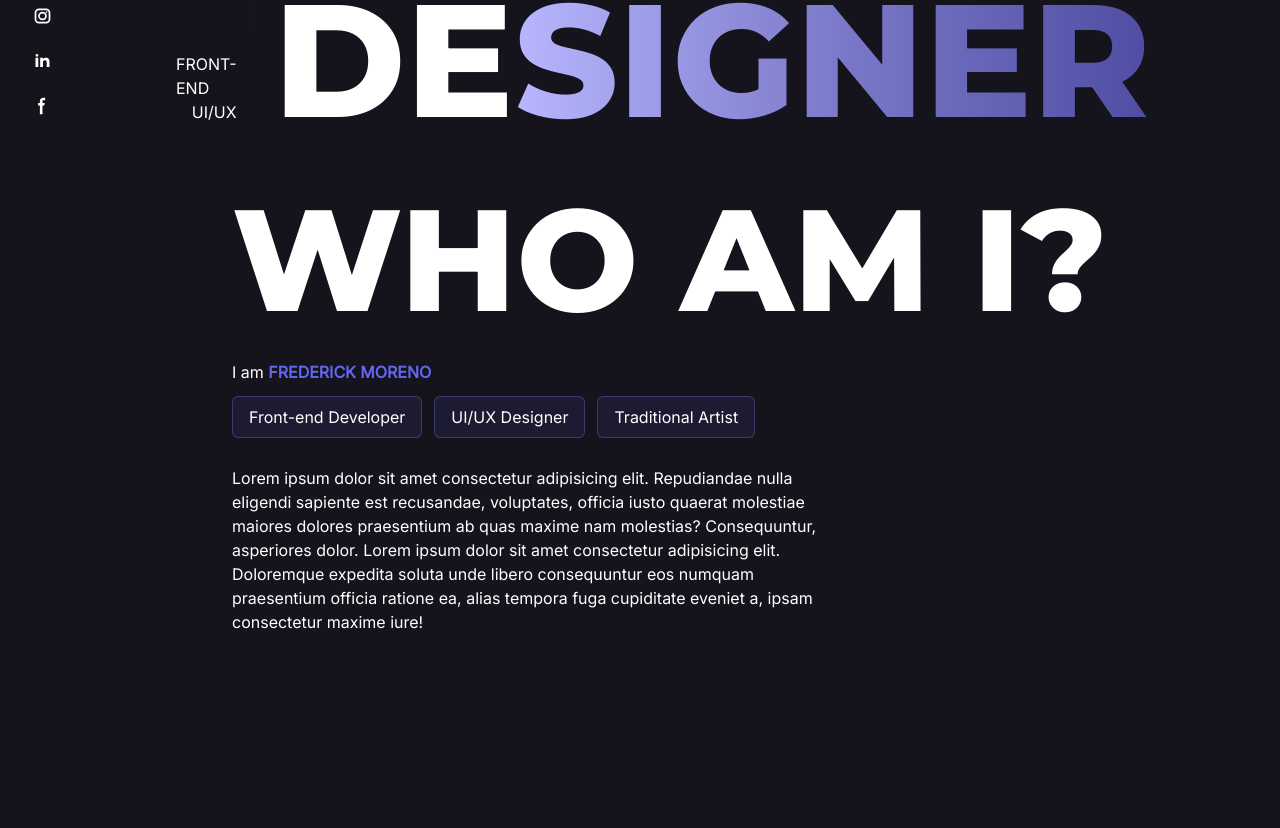
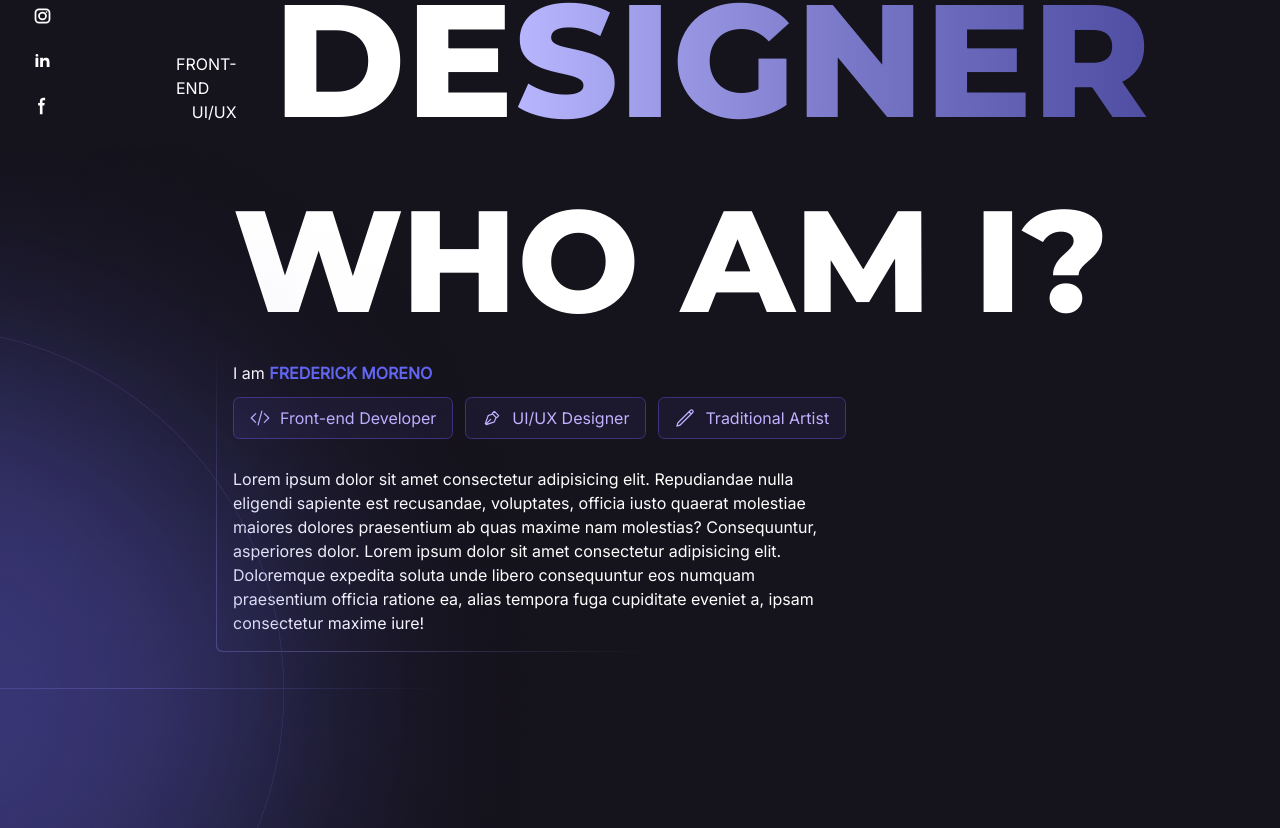
Before and after one commit to fwedwicc/FM-Portfolio, a React (Vite) app in the folder fm-portfolio/: page / in a window 1280 px wide. Shown: the part 652-1480 px from the top of the page. Built offline with nearby package versions, Linux system fonts and the light colour scheme.

Commit message:
Added assets and created some components for about section

```diff
--- a/fm-portfolio/src/App.jsx
+++ b/fm-portfolio/src/App.jsx
@@ -53,9 +53,9 @@ export default function App() {
       <main ref={(el) => (sectionsRef.current[0] = el)} className='h-screen bg-grid bg-contain bg-center bg-no-repeat' id='home'>
         <Hero />
       </main>
-      <main ref={(el) => (sectionsRef.current[1] = el)} className='h-[130vh]' id='about'>
+      <section ref={(el) => (sectionsRef.current[1] = el)} className='h-[130vh]' id='about'>
         <About />
-      </main>
+      </section>
     </>
   )
 }
--- a/fm-portfolio/src/assets/index.js
+++ b/fm-portfolio/src/assets/index.js
@@ -2,7 +2,8 @@ import github from './github.svg'
 import instagram from './instagram.svg'
 import facebook from './facebook.svg'
 import linkedin from './linkedin.svg'
-import glow from './glow.png'
+import glow01 from './glow-01.png'
+import glow02 from './glow-02.png'
 import grid from './grid.png'
 import FMlogo from './FM-logo.png'
 
@@ -11,7 +12,8 @@ export {
   instagram,
   facebook,
   linkedin,
-  glow,
+  glow01,
+  glow02,
   grid,
   FMlogo,
 }
--- a/fm-portfolio/src/components/About.jsx
+++ b/fm-portfolio/src/components/About.jsx
@@ -1,4 +1,5 @@
 import React, { useEffect } from 'react';
+import { glow02 } from '../assets';
 import gsap from 'gsap';
 import { ScrollTrigger } from 'gsap/ScrollTrigger';
 
@@ -24,9 +25,12 @@ const About = () => {
   }, []);
 
   return (
+    <>
+      <img src={glow02} alt="Glow eclipse" className='absolute top-[100vh] inset-0' />
       <div className='lg:pl-[13.5rem] pl-[2rem] lg:p-6 p-4 flex'>
         <div className='grid grid-cols-8'>
-        <div className='col-span-5 p-4 rounded-md' id='heading-1'>
+          <div className='col-span-5 p-px rounded-md bg-border-gradient-1' id='heading-1'>
+            <div className='p-4 bg-base rounded-md'>
               <h1 className='uppercase text-white font-black text-[2.5rem] lg:text-[9rem] whitespace-nowrap leading-none'>Who am i?</h1>
               <div className='my-7 space-y-3'>
                 <p>
@@ -35,14 +39,31 @@ const About = () => {
                   </span>
                 </p>
                 {/* Professional Roles */}
-            <div className='space-x-3'>
-              <span className='bg-indigo-500 text-white rounded-[0.4rem] py-2 px-4 bg-opacity-10 border border-indigo-400 border-opacity-30 inline-block'>Front-end Developer</span>
-              <span className='bg-indigo-500 text-white rounded-[0.4rem] py-2 px-4 bg-opacity-10 border border-indigo-400 border-opacity-30 inline-block'>UI/UX Designer</span>
-              <span className='bg-indigo-500 text-white rounded-[0.4rem] py-2 px-4 bg-opacity-10 border border-indigo-400 border-opacity-30 inline-block'>Traditional Artist</span>
+                <div className='space-x-3 flex justify-start items-center'>
+                  <span className='bg-[#1C182D] text-[#C1B1FF] rounded-[0.4rem] py-2 px-4 border border-[#40317A] inline-flex items-center justify-center gap-2.5'>
+                    <svg xmlns="http://www.w3.org/2000/svg" fill="none" viewBox="0 0 24 24" strokeWidth={1.5} stroke="currentColor" className="size-5">
+                      <path strokeLinecap="round" strokeLinejoin="round" d="M17.25 6.75 22.5 12l-5.25 5.25m-10.5 0L1.5 12l5.25-5.25m7.5-3-4.5 16.5" />
+                    </svg>
+                    Front-end Developer
+                  </span>
+                  <span className='bg-[#1C182D] text-[#C1B1FF] rounded-[0.4rem] py-2 px-4 border border-[#40317A] inline-flex items-center justify-center gap-2.5'>
+                    <svg aria-hidden="true" xmlns="http://www.w3.org/2000/svg" fill="none" viewBox="0 0 24 24" className="size-5">
+                      <path stroke="currentColor" strokeLinecap="round" strokeLinejoin="round" strokeWidth={1.5} d="m4.988 19.012 5.41-5.41m2.366-6.424 4.058 4.058-2.03 5.41L5.3 20 4 18.701l3.355-9.494 5.41-2.029Zm4.626 4.625L12.197 6.61 14.807 4 20 9.194l-2.61 2.61Z" />
+                    </svg>
+
+                    UI/UX Designer
+                  </span>
+                  <span className='bg-[#1C182D] text-[#C1B1FF] rounded-[0.4rem] py-2 px-4 border border-[#40317A] inline-flex items-center justify-center gap-2.5'>
+                    <svg xmlns="http://www.w3.org/2000/svg" fill="none" viewBox="0 0 24 24" strokeWidth={1.5} stroke="currentColor" className="size-5">
+                      <path strokeLinecap="round" strokeLinejoin="round" d="m16.862 4.487 1.687-1.688a1.875 1.875 0 1 1 2.652 2.652L6.832 19.82a4.5 4.5 0 0 1-1.897 1.13l-2.685.8.8-2.685a4.5 4.5 0 0 1 1.13-1.897L16.863 4.487Zm0 0L19.5 7.125" />
+                    </svg>
+                    Traditional Artist
+                  </span>
                 </div>
               </div>
               {/* Description */}
               <p>Lorem ipsum dolor sit amet consectetur adipisicing elit. Repudiandae nulla eligendi sapiente est recusandae, voluptates, officia iusto quaerat molestiae maiores dolores praesentium ab quas maxime nam molestias? Consequuntur, asperiores dolor. Lorem ipsum dolor sit amet consectetur adipisicing elit. Doloremque expedita soluta unde libero consequuntur eos numquam praesentium officia ratione ea, alias tempora fuga cupiditate eveniet a, ipsam consectetur maxime iure!</p>
+            </div>
           </div>
           {/* Image Container in right side */}
           <div className='cols-start-5 col-span-3'>
@@ -50,6 +71,7 @@ const About = () => {
           </div>
         </div>
       </div>
+    </>
   )
 }
 
--- a/fm-portfolio/src/components/Hero.jsx
+++ b/fm-portfolio/src/components/Hero.jsx
@@ -1,7 +1,7 @@
 import React, { useEffect } from 'react';
 import gsap from 'gsap';
 import { ScrollTrigger } from 'gsap/ScrollTrigger';
-import { glow } from '../assets'
+import { glow01 } from '../assets'
 import Button from '../components/Button'
 
 gsap.registerPlugin(ScrollTrigger);
@@ -61,7 +61,7 @@ const Hero = () => {
 
   return (
     <>
-      <img src={glow} alt="Glow eclipse" className='absolute inset-0' id='scroll-animation-3' />
+      <img src={glow01} alt="Glow eclipse" className='absolute inset-0' id='scroll-animation-3' />
       <div className='lg:pl-[11rem] pl-[1rem] h-full lg:p-6 p-4 flex'>
         <div className='w-[25rem] flex flex-col justify-end lg:items-end items-start pr-4 uppercase' id='scroll-animation-2'>
           <h4 className="text-white">Front-end</h4>
--- a/fm-portfolio/tailwind.config.js
+++ b/fm-portfolio/tailwind.config.js
@@ -9,6 +9,7 @@ export default {
       backgroundImage: {
         'grid': "url('/src/assets/grid.png')",
         'border-gradient': 'linear-gradient(-10deg, rgba(21,19,28,1) 30%, rgba(67,59,98,1) 100%)',
+        'border-gradient-1': 'linear-gradient(35deg, rgba(67,59,98,1) 9%, rgba(21,19,28,1) 33%)',
       },
       colors: {
         base: "#15131C",
```
Also changed, not shown: fm-portfolio/src/assets/glow-01.png (renamed from fm-portfolio/src/assets/glow.png), fm-portfolio/src/assets/glow-02.png (added). Lines whose indentation alone changed are shown as unchanged.
